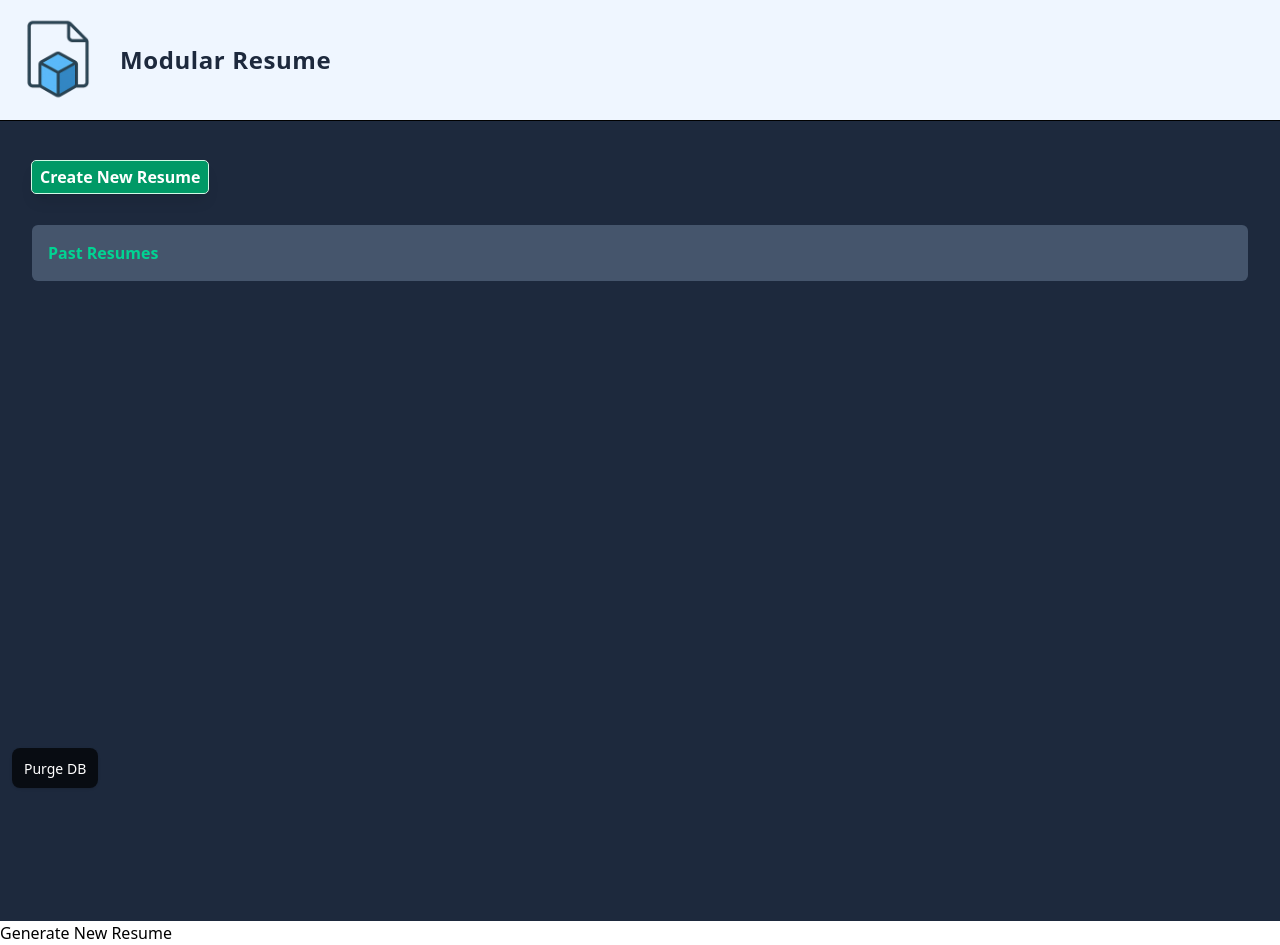
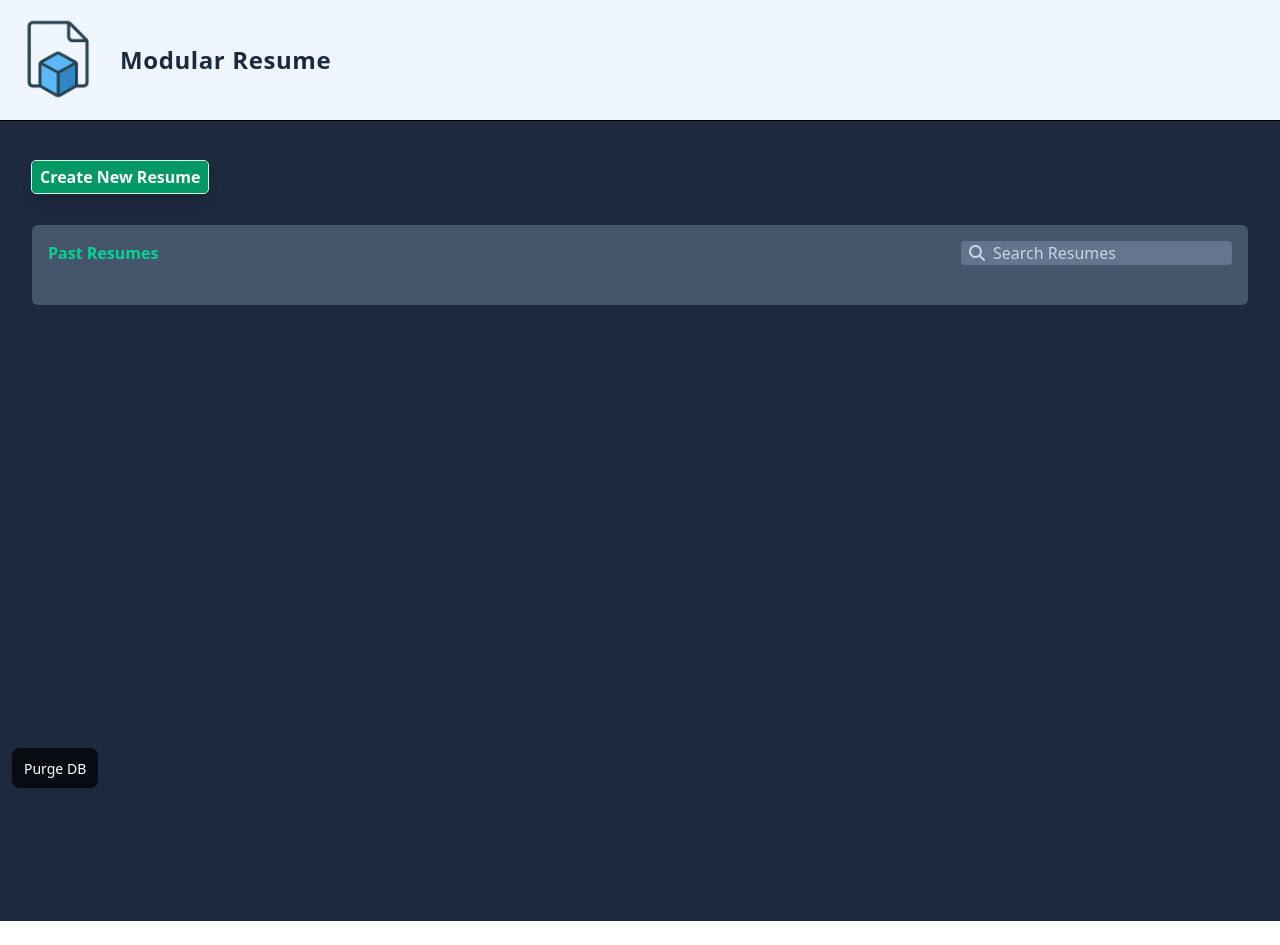
Before and after one commit to Tarrega88/modular-resume-2, a React (Vite) app: page / in a window 1280 px wide. After the commit the page ends 921 px from the top, so only its background shows below. Built offline with nearby package versions, Linux system fonts and the light colour scheme.

Commit message:
added time stamp to home page list

```diff
--- a/src/components/GenerateResumeButton.tsx
+++ b/src/components/GenerateResumeButton.tsx
@@ -110,5 +110,13 @@ export default function GenerateResumeButton() {
     navigate(`/builder/${newResumeId}`);
   }
 
-  return <button onClick={handleClick}>Generate New Resume</button>;
+  return (
+    <button
+      onClick={handleClick}
+      className="bg-emerald-600 shadow-lg text-white font-semibold px-2 py-1 rounded-sm outline-1 outline-emerald-100 hover:bg-emerald-500 transiton-all duration-200 cursor-pointer"
+    >
+      Create New Resume
+    </button>
+  );
+  // return <button onClick={handleClick}>Generate New Resume</button>;
 }
--- a/src/components/home/HomeListRow.tsx
+++ b/src/components/home/HomeListRow.tsx
@@ -1,8 +1,22 @@
 import HomeListRowButton from "./HomeListRowButton";
 
 function HomeListRow({ text, createdAt }) {
+  const date = new Date(createdAt);
+  const dateString = date.toLocaleString();
+
+  const fmt = new Intl.DateTimeFormat(undefined, {
+    year: "numeric",
+    month: "short",
+    day: "2-digit",
+    hour: "2-digit",
+    minute: "2-digit",
+  });
+
+  const formattedDate = fmt.format(date);
+
   return (
     <div className="text-slate-100 flex justify-between items-center px-1">
+      <div>{formattedDate}</div>
       <div>{text}</div>
       <div className="flex gap-4">
         <HomeListRowButton text="Copy" />
--- a/src/components/home/HomeSelect.tsx
+++ b/src/components/home/HomeSelect.tsx
@@ -1,35 +1,38 @@
 import { useSelector } from "react-redux";
 import HomeListRow from "./HomeListRow";
-import HomeSelectButton from "./HomeSelectButton";
-import ResumeListRow from "./ResumeListRow";
 import { RootState } from "@/state/store";
-
-const dummyList = [
-  { title: "Resume 1", id: "" },
-  { title: "Resume 2", id: "" },
-  { title: "Resume 3", id: "" },
-  { title: "Resume 4", id: "" },
-];
+import { FaMagnifyingGlass } from "react-icons/fa6";
+import GenerateResumeButton from "../GenerateResumeButton";
 
 function HomeSelect() {
   const resumeData = useSelector((state: RootState) => state.resume);
 
-  const entries = Object.values(resumeData.resumeMetaData);
+  const values = Object.values(resumeData.resumeMetaData);
 
-  console.log(entries);
+  console.log(values);
 
   return (
     <div className="bg-slate-800 h-full px-8 pt-2">
       {/* <HomeSelectButton text="New Resume" />
       <HomeSelectButton text=""/> */}
       <div className="pt-8 pb-8">
-        <button className="bg-emerald-600 shadow-lg text-white font-semibold px-2 py-1 rounded-sm outline-1 outline-emerald-100 hover:bg-emerald-500 transiton-all duration-200 cursor-pointer">
+        <GenerateResumeButton />
+        {/* <button className="bg-emerald-600 shadow-lg text-white font-semibold px-2 py-1 rounded-sm outline-1 outline-emerald-100 hover:bg-emerald-500 transiton-all duration-200 cursor-pointer">
           Create New Resume
-        </button>
+        </button> */}
       </div>
       <div className="bg-slate-600 rounded-md p-4 flex flex-col gap-2">
-        <div className="text-emerald-400 font-bold">Past Resumes</div>
-        {entries.map((e, i) => (
+        <div className="flex justify-between pb-6">
+          <div className="text-emerald-400 font-bold">Past Resumes</div>
+          <div className="flex items-center relative">
+            <input
+              placeholder="Search Resumes"
+              className="text-white placeholder:text-slate-300 bg-slate-500 rounded-sm pl-8 pr-2"
+            />
+            <FaMagnifyingGlass className="text-slate-300 absolute left-2" />
+          </div>
+        </div>
+        {values.map((e, i) => (
           <HomeListRow key={i} text={e.resumeName} createdAt={e.createdAt} />
         ))}
       </div>
--- a/src/routes/HomePage.tsx
+++ b/src/routes/HomePage.tsx
@@ -13,10 +13,8 @@ export default function HomePage() {
     <div className="h-screen bg-slate-800">
       <HomeHeader title="Modular Resume" />
       <HomeSelect />
-      <GenerateResumeButton />
       {ids.length > 0 && (
         <div>
-          <h2 className="mt-4 font-medium">Existing resumes</h2>
           <ul className="list-disc pl-6">
             {ids.map((id) => (
               <li key={id}>
```
